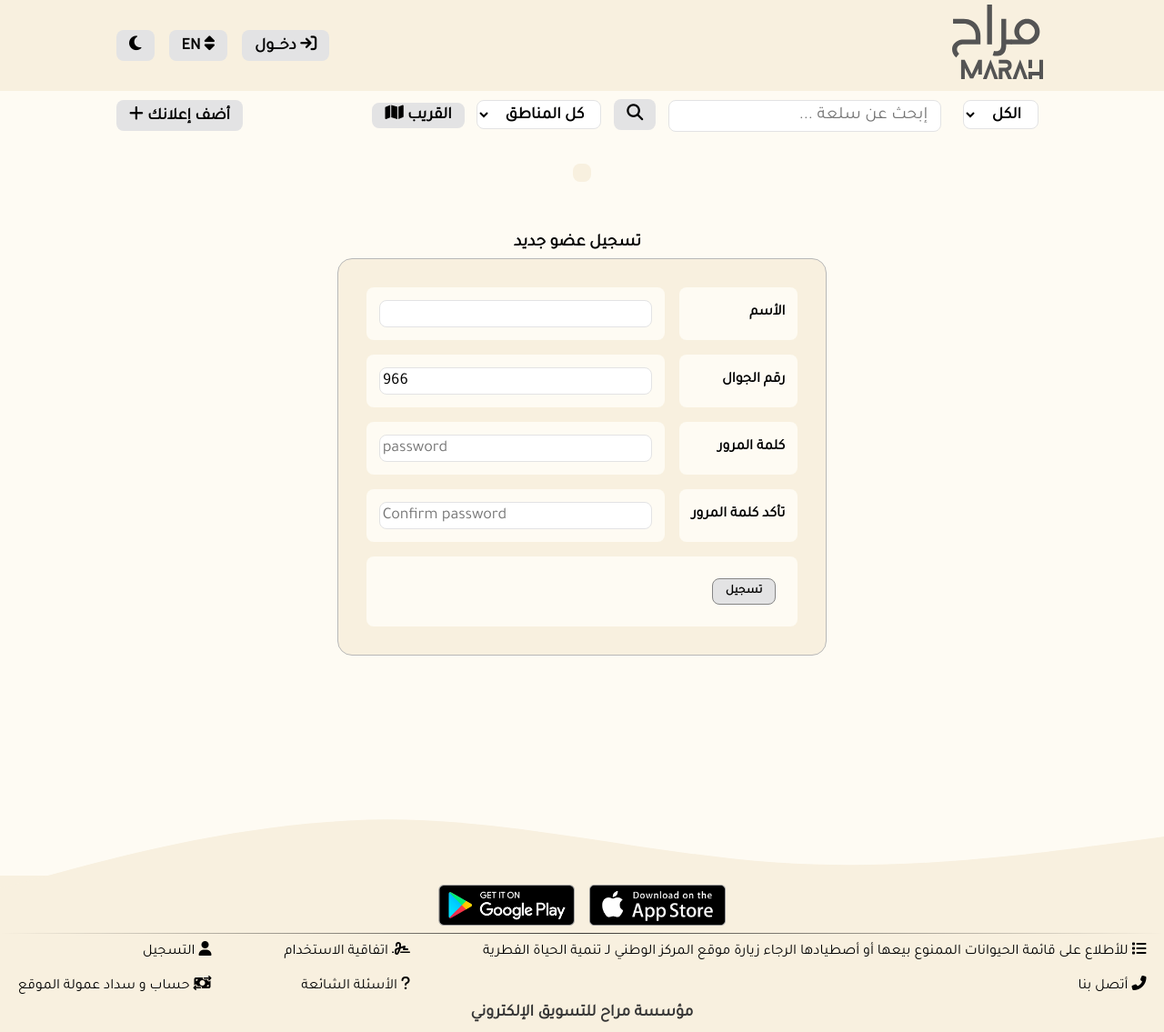
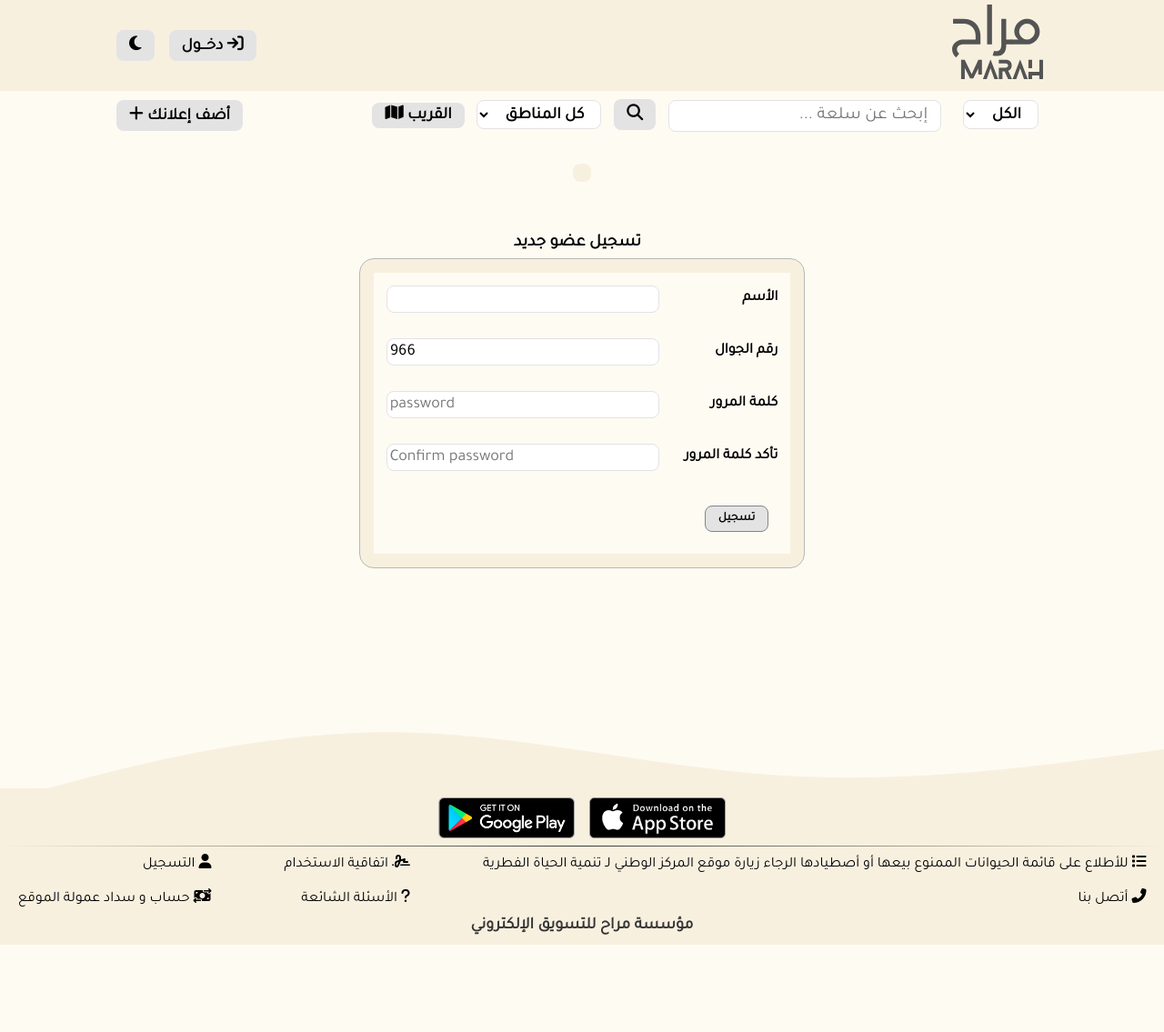
Before and after one commit to ali-alhashim/MARAH.COM.SA, a Django app: page /User/new/registration/ in a window 1280 px wide. Shown: the whole page at 91% size. After the commit the page ends 1039 px from the top, so only its background shows below. Run offline with Django 4.2, Linux system fonts and the light colour scheme; data that the repository does not hold is empty; some libraries are stand-ins or nearby versions.

Commit message:
login-btn

```diff
--- a/static/css/style.css
+++ b/static/css/style.css
@@ -952,6 +952,11 @@ margin: 5px;
     margin: auto;
 }
 
+a{
+    color:#000;
+    text-decoration: none;
+}
+
 .choese-files{
     border: var( --secondary ) solid 1px;
     border-radius: 0.5rem;
@@ -964,13 +969,13 @@ margin: 5px;
 
 .create-table{
     font-weight: 600;
-    border-spacing: 1rem;
+    border-spacing: 0;
 
 }
 
 .create-table  tr td{
   background: var( --light-primary);
-  border-radius: 0.5rem;
+
 
 
 
--- a/templates/base.html
+++ b/templates/base.html
@@ -112,10 +112,13 @@
                 </script>
                 {%endif%}
 
+                <!--
                 <li>
                     <i class="fa fa-sort" aria-hidden="true"></i>
                     EN
                 </li>
+                -->
+
                 <li>
                  <i class="fa fa-moon"></i>
                 </li>
```
